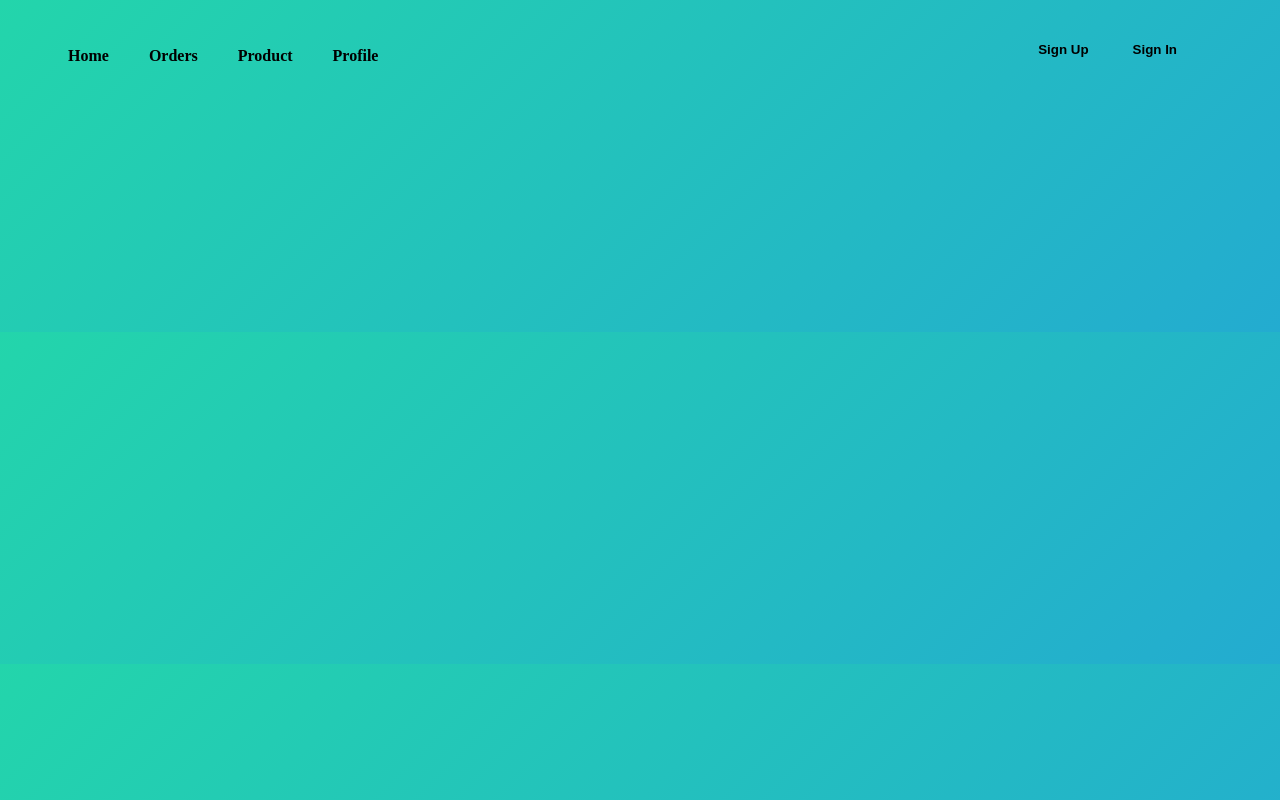
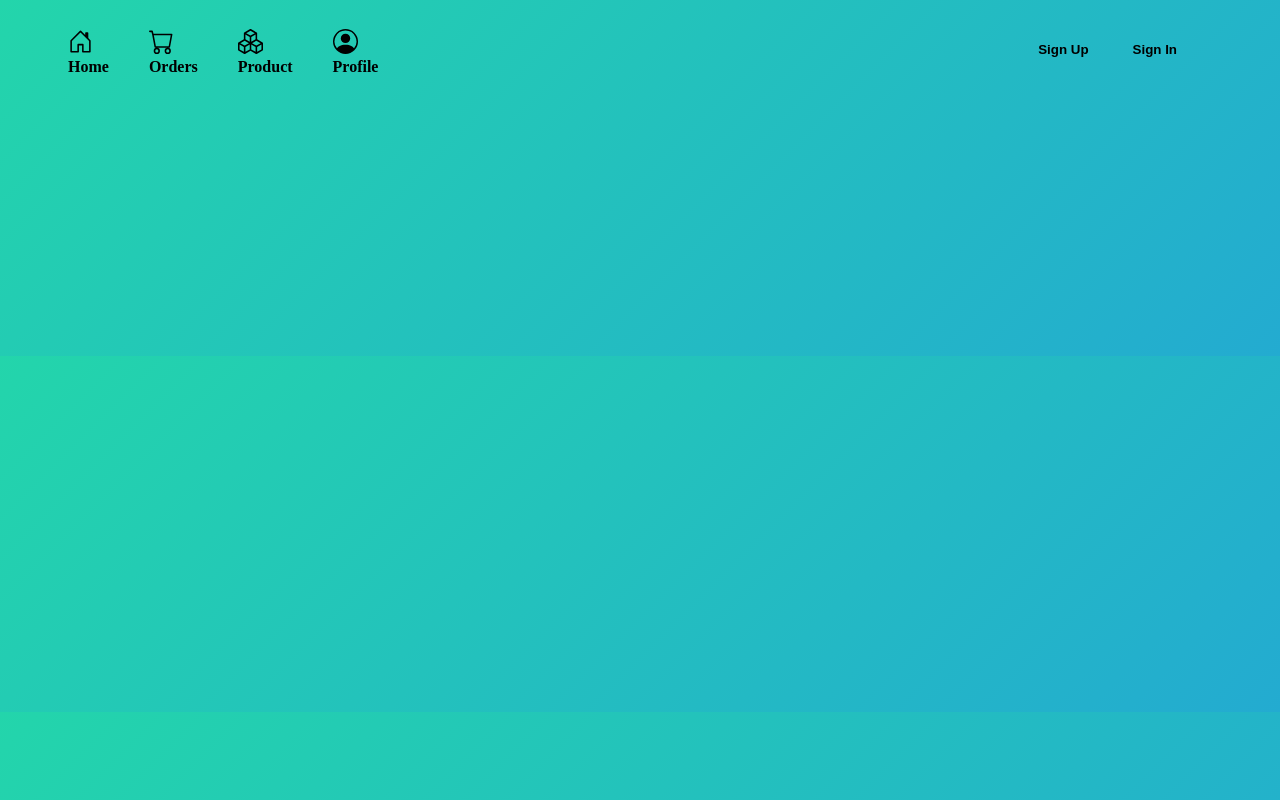
Before and after one commit to codingwithkushal/Header-for-website, a plain HTML site: page index.html in a window 1280 px wide. Drawn offline with Linux system fonts and the light colour scheme; the site is published under a folder, as on GitHub Pages, so addresses that start at the root find nothing.

Commit message:
Update index.html
added . in svg images

```diff
--- a/index.html
+++ b/index.html
@@ -10,10 +10,10 @@
     <body>
         <nav class="navbar">
           <ul>
-            <li class="navbar"><a href="#" class="nbar"><img src="/logo/house-door.svg" alt="" height="25px"><br>Home</a></li>
-            <li class="navbar"><a href="#" class="nbar"><img src="/logo/cart.svg" alt="" height="25px"> <br>Orders</a></li>
-            <li class="navbar"><a href="#" class="nbar"><img src="/logo/boxes.svg" alt="" height="25px"><br>Product</a></li>
-            <li class="navbar"><a href="#" class="nbar"><img src="/logo/person-circle.svg" alt="" height="25px"><br>Profile</a></li>
+            <li class="navbar"><a href="#" class="nbar"><img src="./logo/house-door.svg" alt="" height="25px"><br>Home</a></li>
+            <li class="navbar"><a href="#" class="nbar"><img src="./logo/cart.svg" alt="" height="25px"> <br>Orders</a></li>
+            <li class="navbar"><a href="#" class="nbar"><img src="./logo/boxes.svg" alt="" height="25px"><br>Product</a></li>
+            <li class="navbar"><a href="#" class="nbar"><img src="./logo/person-circle.svg" alt="" height="25px"><br>Profile</a></li>
             <div class="clearfix">
                 <button type="submit" class="signupbtn">Sign Up</button>
                 <button type="button" class="cancelbtn">Sign In</button>
```
